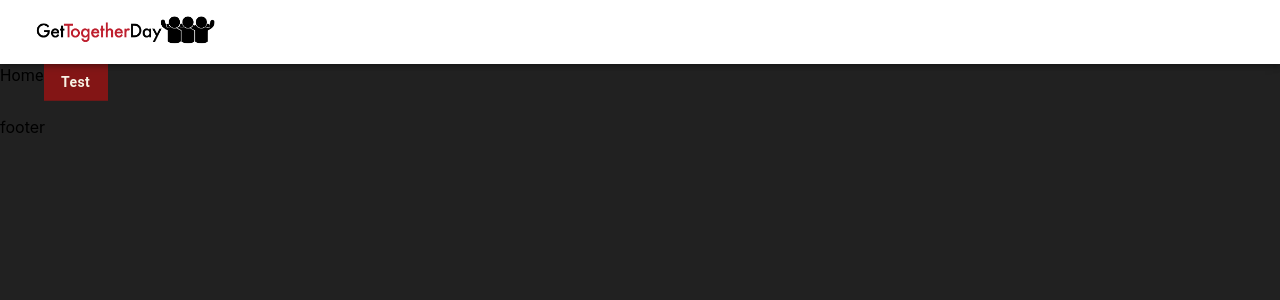
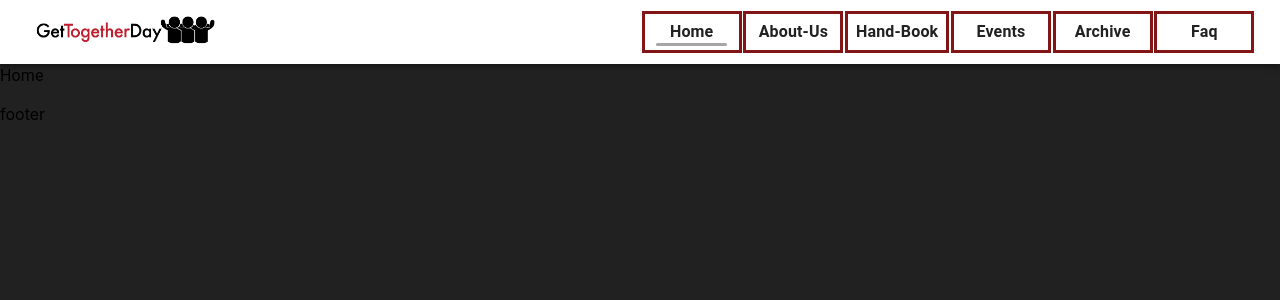
Before and after one commit to sportsjay/gtd-frontend-xxiii, a React (Create React App) app: page /home in a window 1280 px wide. Shown: the top 300 px of the page. Built offline with nearby package versions, Linux system fonts and the light colour scheme.

Commit message:
[Common] added navigation links

```diff
--- /dev/null
+++ b/src/components/common/button/index.jsx
@@ -0,0 +1,44 @@
+import React from "react";
+import { Button, makeStyles } from "@material-ui/core";
+
+// import color palette
+import { colorPalette } from "../color-palette";
+const colors = new colorPalette();
+
+function ButtonLink(props) {
+  const classes = useStyles();
+  // initialize state
+  const text = props.text || "";
+  const children = props.children || [<React.Fragment></React.Fragment>];
+  return (
+    <Button className={classes.buttonLink} {...props}>
+      {text}
+      {children.map((child) => (
+        <React.Fragment>{child}</React.Fragment>
+      ))}
+    </Button>
+  );
+}
+
+// export buttons
+export { ButtonLink };
+
+const useStyles = makeStyles((theme) => ({
+  buttonLink: {
+    textTransform: "capitalize",
+    minWidth: 100,
+    background: `linear-gradient(to left, ${colors.white} 50%, ${colors.red} 50%) right`,
+    backgroundSize: "200%",
+    transition: "all .2s ease-out",
+    "&:hover": {
+      backgroundPosition: "left",
+      color: colors.cream,
+    },
+    borderRadius: 0,
+    color: colors.black,
+    fontWeight: "600",
+    borderStyle: "solid",
+    borderWidth: 3,
+    borderColor: colors.red,
+  },
+}));
--- a/src/components/common/topappbar/drawer-list.jsx
+++ b/src/components/common/topappbar/drawer-list.jsx
@@ -1,4 +1,4 @@
-import React, { useState } from "react";
+import React from "react";
 import {
   Typography,
   makeStyles,
@@ -6,7 +6,7 @@ import {
   List,
   ListItem,
 } from "@material-ui/core";
-import { Link, useLocation } from "react-router-dom";
+import { Link } from "react-router-dom";
 
 import {
   HomeRounded,
@@ -15,7 +15,6 @@ import {
   EventRounded,
   HistoryRounded,
   QuestionAnswerRounded,
-  Home,
 } from "@material-ui/icons";
 
 // import colors
@@ -52,11 +51,10 @@ function iconSwitch(key) {
 export default function DrawerList(props) {
   const classes = useStyles();
   // initialize local state
-  const location = useLocation();
+  const activePage = props.activePage;
+  const setActivePage = props.setActivePage;
   const routes = props.routes;
-  const [activePage, setActivePage] = useState(
-    location.pathname.replace("/", "")
-  );
+
   return (
     <div className={classes.root}>
       <List className={classes.list}>
@@ -76,10 +74,11 @@ export default function DrawerList(props) {
               <div
                 style={{
                   position: "absolute",
-                  top: "25%",
-                  right: 0,
+                  top: "75%",
+                  left: 30,
                   width: route.name === activePage ? "75%" : 0,
-                  height: "50%",
+                  maxWidth: 200,
+                  height: "10%",
                   backgroundColor: colors.black,
                   opacity: 0.4,
                   transition: "width 0.2s ease-out",
@@ -99,7 +98,7 @@ const useStyles = makeStyles((theme) => ({
     height: "100%",
     width: "50vw",
     minWidth: 140,
-    maxWidth: 400,
+    maxWidth: 300,
     backgroundColor: colors.gray,
   },
   list: {
--- a/src/components/common/topappbar/index.jsx
+++ b/src/components/common/topappbar/index.jsx
@@ -7,6 +7,7 @@ import {
   makeStyles,
 } from "@material-ui/core";
 import MenuIcon from "@material-ui/icons/Menu";
+import { Link, useLocation } from "react-router-dom";
 
 // import routes
 import { routes } from "../../../routes";
@@ -16,14 +17,19 @@ import { colorPalette } from "../color-palette/";
 
 // import components
 import DrawerList from "./drawer-list";
-import { Link } from "react-router-dom";
+import LinkContainer from "./link-container";
 const colors = new colorPalette();
 
 export default function TopAppBar(props) {
+  const location = useLocation();
   // initialize local state
   const [drawer, setDrawer] = useState(false);
+  const [activePage, setActivePage] = useState(
+    location.pathname.replace("/", "")
+  );
   const classes = useStyles();
 
+  // toggle drawer function
   function toggleDrawer() {
     setDrawer(!drawer);
   }
@@ -44,14 +50,23 @@ export default function TopAppBar(props) {
           >
             <MenuIcon style={{ color: "#212121", fontSize: 30 }} />
           </IconButton>
-          <Link className={classes.titleContainer} to="/home">
+          <Link
+            className={classes.titleContainer}
+            to="/home"
+            onClick={() => setActivePage("home")}
+          >
             <img
               className={classes.title}
               src="gtd.png"
               alt="Get Together Day"
             />
           </Link>
-          <div className={classes.linkContainer}></div>
+          <LinkContainer
+            {...props}
+            routes={routes}
+            activePage={activePage}
+            setActivePage={setActivePage}
+          />
         </Toolbar>
       </AppBar>
       <div className={classes.backdrop} />
@@ -61,7 +76,12 @@ export default function TopAppBar(props) {
         open={drawer}
         onClose={toggleDrawer}
       >
-        <DrawerList {...props} routes={routes} />
+        <DrawerList
+          {...props}
+          routes={routes}
+          activePage={activePage}
+          setActivePage={setActivePage}
+        />
       </Drawer>
     </React.Fragment>
   );
@@ -89,6 +109,9 @@ const useStyles = makeStyles((theme) => ({
   },
   titleContainer: {
     width: "50%",
+    [theme.breakpoints.down("md")]: {
+      width: "30%",
+    },
     [theme.breakpoints.down("sm")]: {
       width: "100%",
       alignSelf: "center",
@@ -102,16 +125,7 @@ const useStyles = makeStyles((theme) => ({
       display: "flex",
     },
   },
-  linkContainer: {
-    width: "40%",
-    display: "flex",
-    flexDirection: "row",
-    alignItems: "center",
-    justifyContent: "flex-end",
-    [theme.breakpoints.down("sm")]: {
-      display: "none",
-    },
-  },
+
   drawer: {
     display: "none",
     [theme.breakpoints.down("sm")]: {
--- /dev/null
+++ b/src/components/common/topappbar/link-container.jsx
@@ -0,0 +1,65 @@
+import React from "react";
+import { makeStyles, Typography } from "@material-ui/core";
+import { Link } from "react-router-dom";
+
+// import color
+import { colorPalette } from "../color-palette";
+
+// import components
+import { ButtonLink } from "../button";
+
+const colors = new colorPalette();
+
+export default function LinkContainer(props) {
+  const classes = useStyles();
+  // initialize local state
+  const activePage = props.activePage;
+  const setActivePage = props.setActivePage;
+  const routes = props.routes;
+
+  return (
+    <div className={classes.root}>
+      {routes.map((route) => (
+        <Link to={route.path} className={classes.link}>
+          <ButtonLink onClick={() => setActivePage(route.name)}>
+            <Typography className={classes.linkText}>{route.name}</Typography>
+            <div
+              style={{
+                position: "absolute",
+                top: "80%",
+                width: route.name === activePage ? "75%" : 0,
+                height: "10%",
+                maxHeight: 20,
+                borderRadius: 20,
+                backgroundColor: colors.black,
+                opacity: 0.4,
+                transition: "width 0.2s ease-out",
+              }}
+            />
+          </ButtonLink>
+        </Link>
+      ))}
+    </div>
+  );
+}
+
+const useStyles = makeStyles((theme) => ({
+  root: {
+    width: "50%",
+    display: "flex",
+    flexDirection: "row",
+    alignItems: "center",
+    justifyContent: "space-evenly",
+    [theme.breakpoints.down("md")]: {
+      width: "70%",
+    },
+    [theme.breakpoints.down("sm")]: {
+      display: "none",
+    },
+  },
+  link: { textDecoration: "none" },
+  linkText: {
+    fontWeight: "700",
+    textTransform: "capitalize",
+  },
+}));
--- a/src/pages/home.jsx
+++ b/src/pages/home.jsx
@@ -7,23 +7,11 @@ export default function HomePage() {
   return (
     <React.Fragment>
       <Typography>Home</Typography>
-      <Button className={classes.button}>Test</Button>
+      {/* <Button className={classes.button}>Test</Button> */}
     </React.Fragment>
   );
 }
 
 const useStyles = makeStyles((theme) => ({
   root: {},
-  button: {
-    textTransform: "capitalize",
-    background: "linear-gradient(to left, #831515 50%, #C4C4C4 50%) right",
-    backgroundSize: "200%",
-    transition: ".2s ease-out",
-    "&:hover": {
-      backgroundPosition: "left",
-    },
-    borderRadius: 0,
-    color: "#F8F2E5",
-    fontWeight: "600",
-  },
 }));
```
Also changed, not shown: src/components/archive/index.jsx (+7 -0 lines), src/components/events/index.jsx (+7 -0 lines), src/components/faq/index.jsx (+7 -0 lines), src/components/handbook/index.jsx (added, +22 -0 lines), src/components/home/index.jsx (+7 -0 lines), 1 other file (tests, documents, lock files or other folders).
